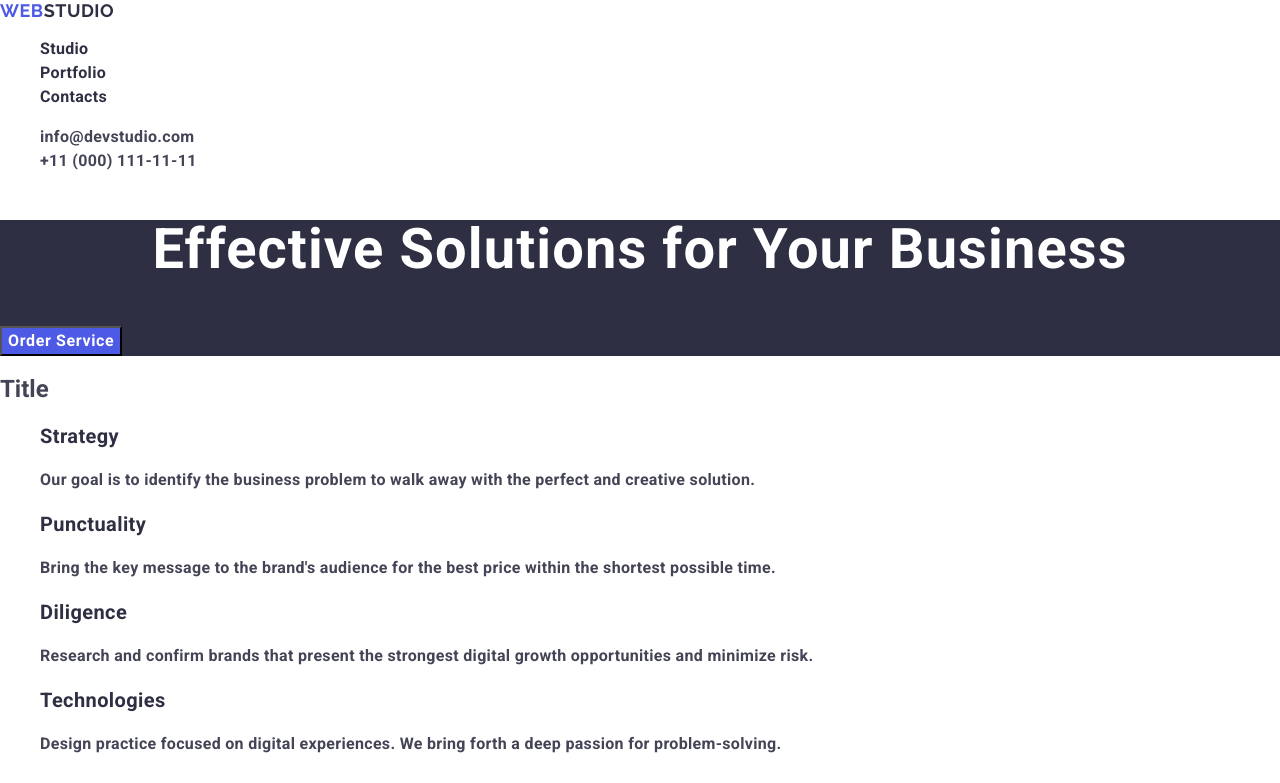
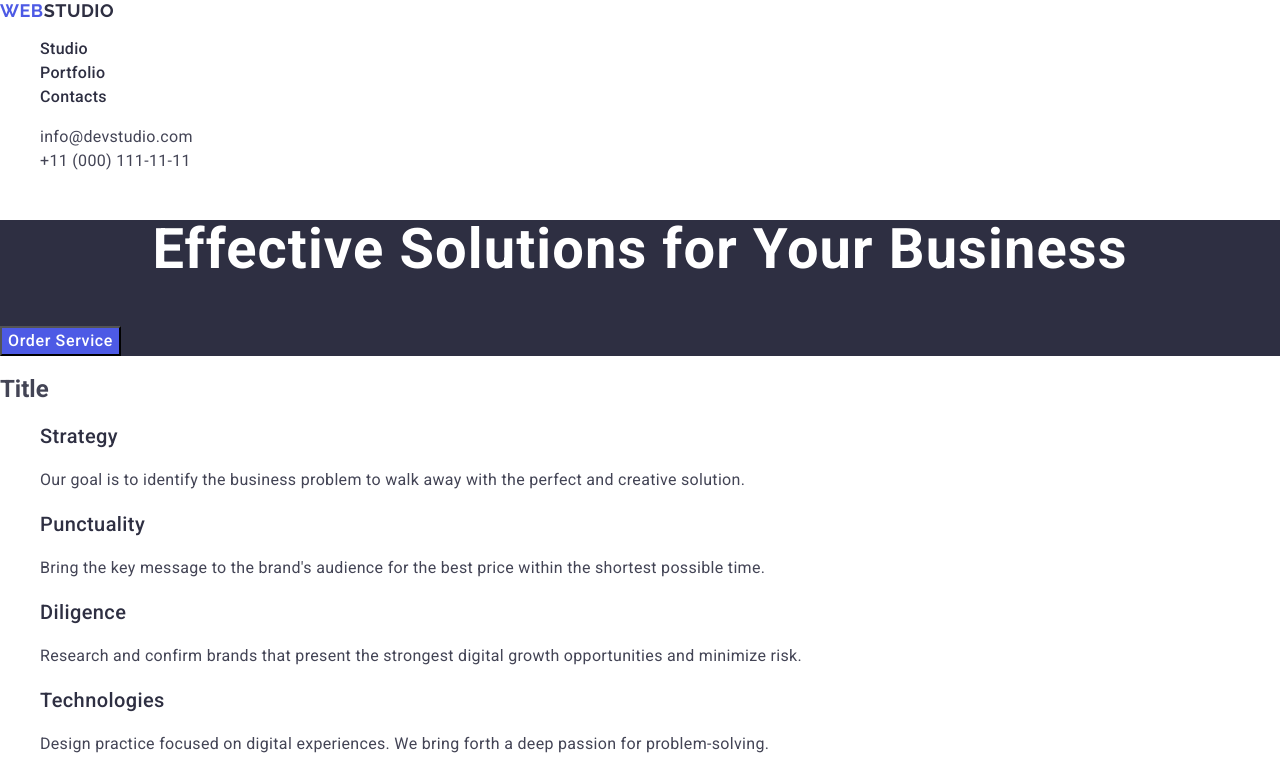
Before and after one commit to naumenkota/goit-markup-hw-02, a plain HTML site: page index.html in a window 1280 px wide. Shown: the top 783 px of the page. Drawn offline with nearby package versions, Linux system fonts and the light colour scheme.

Commit message:
fix stylesheet

```diff
--- a/index.html
+++ b/index.html
@@ -14,7 +14,7 @@
     <link rel="preconnect" href="https://fonts.googleapis.com" />
     <link rel="preconnect" href="https://fonts.gstatic.com" crossorigin />
     <link
-      href="https://fonts.googleapis.com/css2?family=Raleway:ital,wght@0,100..900;1,100..900&family=Roboto:wght@700&display=swap"
+      href="https://fonts.googleapis.com/css2?family=Raleway:wght@700&family=Roboto:wght@400;500;700&display=swap"
       rel="stylesheet"
     />
     <link rel="stylesheet" href="./css/styles.css" />
```
